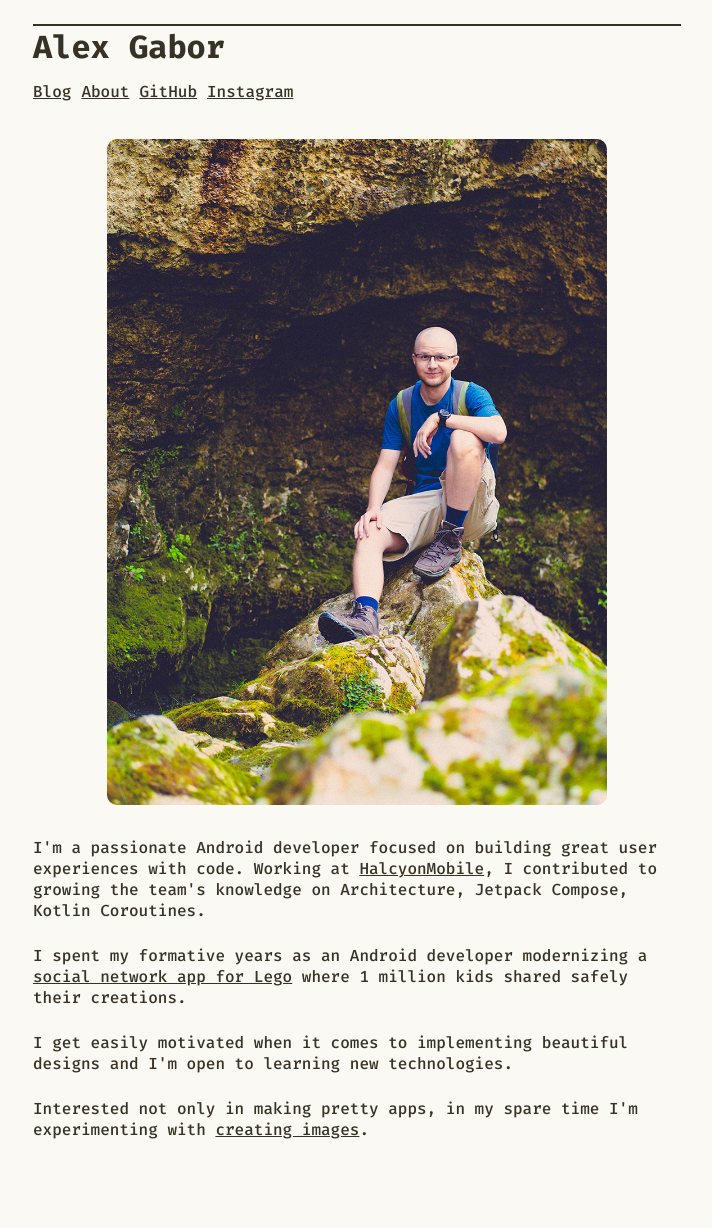
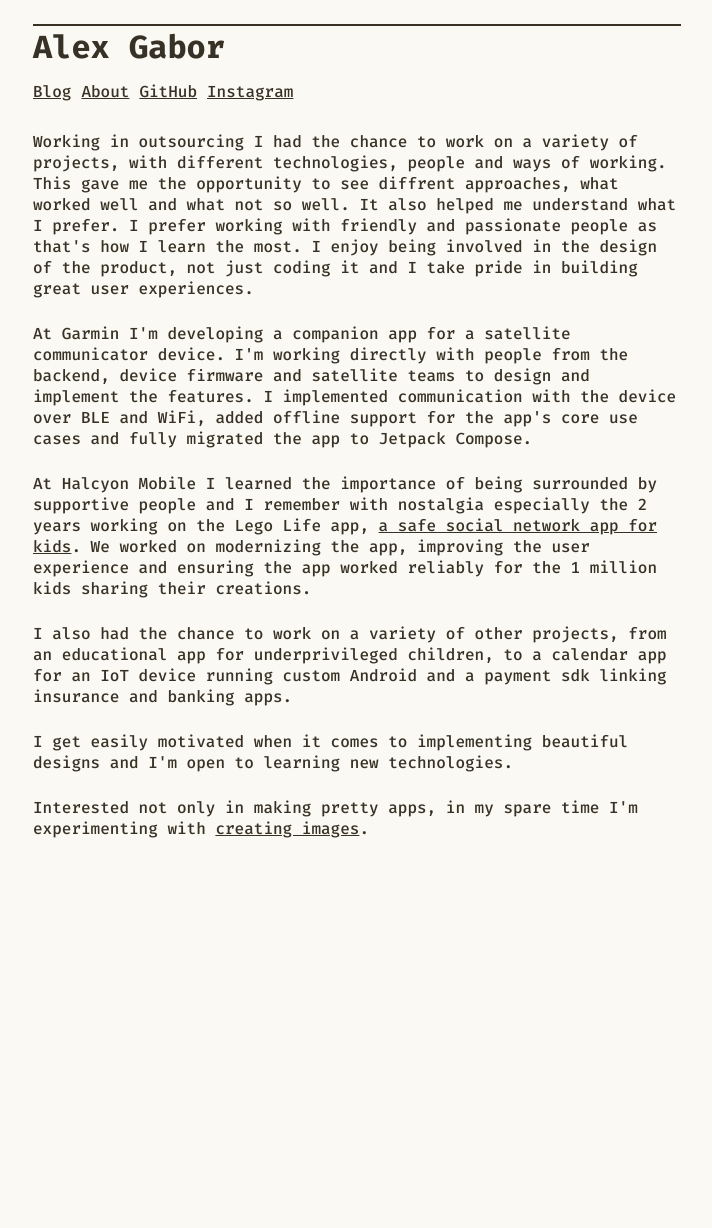
Before and after one commit to AlexGabor/alexgabor.com, a Jekyll site: the page built from about.html, in a window 1280 px wide. Shown: the whole page, without its empty margins (283-995 px from the left). Built offline with Jekyll 4.4.1, drawn with Linux system fonts in a browser that asks for light colours; after the commit the page ends 927 px from its top, so only the background shows below that.

Commit message:
Update about

```diff
--- a/about.html
+++ b/about.html
@@ -5,22 +5,23 @@ layout: default
 
 {% include menu.html %}
 
-<img src="/static/profile.jpg" />
-
 <p>
-  I'm a passionate Android developer focused on building great user experiences
-  with code. Working at <a href="https://halcyonmobile.com/">HalcyonMobile</a>,
-  I contributed to growing the team's knowledge on Architecture, Jetpack
-  Compose, Kotlin Coroutines.
+  Working in outsourcing I had the chance to work on a variety of projects, with different technologies, people and ways of working. This gave me the opportunity to see diffrent approaches, what worked well and what not so well. It also helped me understand what I prefer. I prefer working with friendly and passionate people as that's how I learn the most. I enjoy being involved in the design of the product, not just coding it and I take pride in building great user experiences.
+</p>
+<p>
+  At Garmin I'm developing a companion app for a satellite communicator device.
+  I'm working directly with people from the backend, device firmware and satellite teams to design and implement the features.
+  I implemented communication with the device over BLE and WiFi, added offline support for the app's core use cases and fully migrated the app to Jetpack Compose.
 </p>
 
 <p>
-  I spent my formative years as an Android developer modernizing a
-  <a
+  At Halcyon Mobile I learned the importance of being surrounded by supportive people and I remember with nostalgia especially the 2 years working on the Lego Life app, <a
     href="https://www.lego.com/en-us/aboutus/news/2019/october/lego-life-wins-webby-award-and-webby-people-s-voice-award"
-    >social network app for Lego</a
-  >
-  where 1 million kids shared safely their creations.
+    >a safe social network app for kids</a>. We worked on modernizing the app, improving the user experience and ensuring the app worked reliably for the 1 million kids sharing their creations.
+</p>
+
+<p>
+  I also had the chance to work on a variety of other projects, from an educational app for underprivileged children, to a calendar app for an IoT device running custom Android and a payment sdk linking insurance and banking apps.
 </p>
 
 <p>
```
